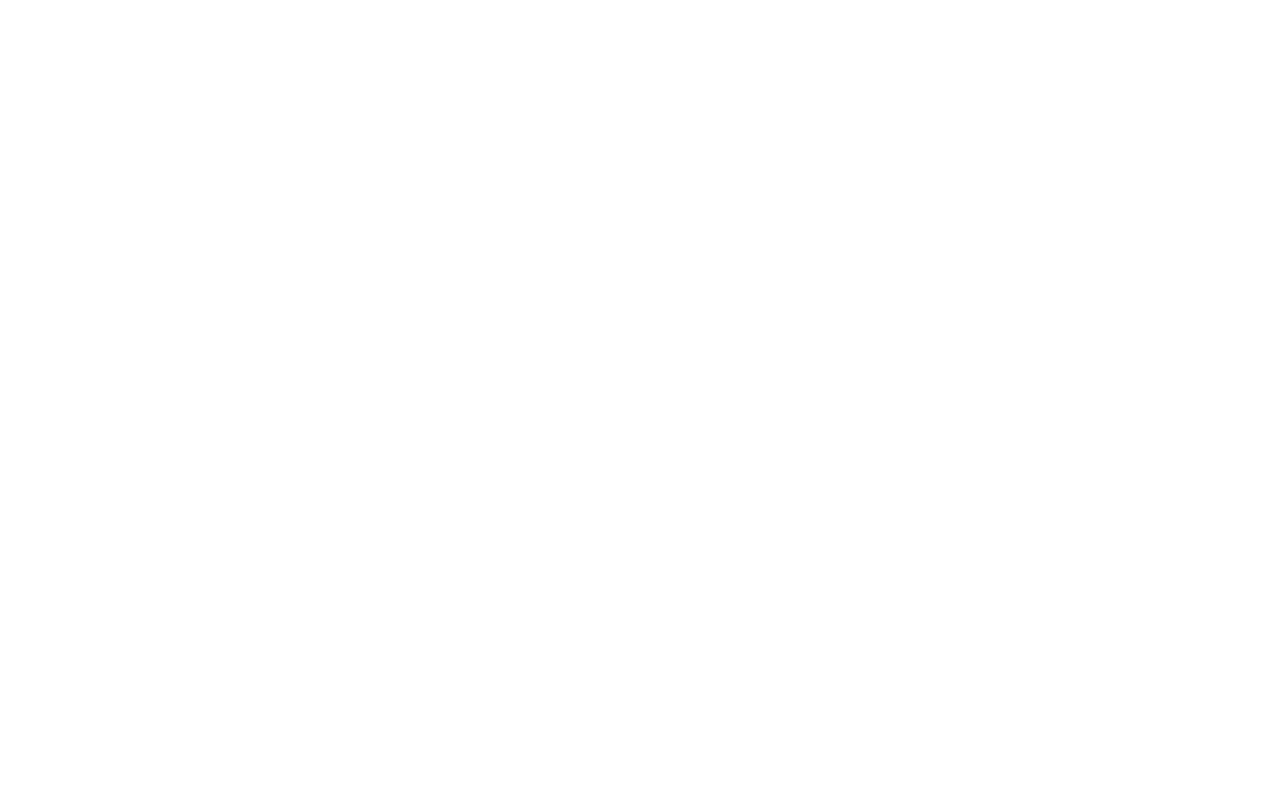
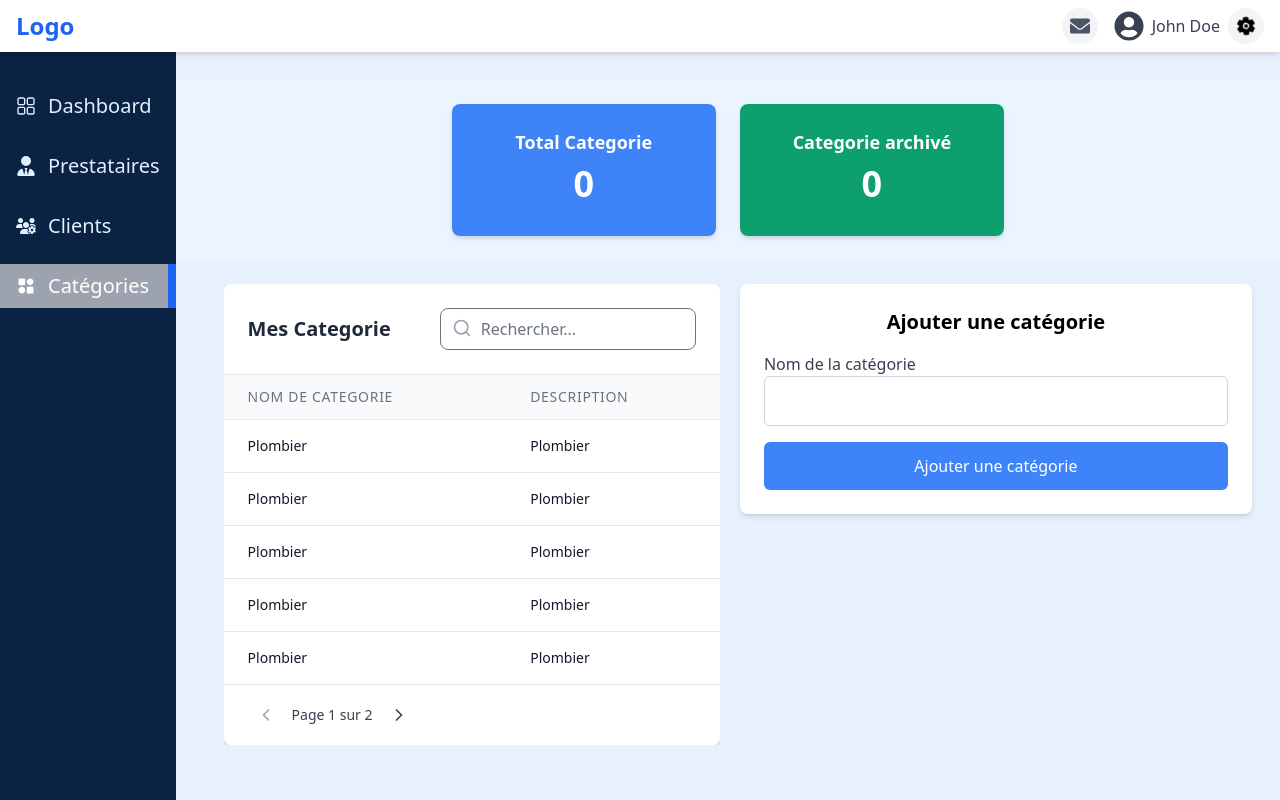
Before and after one commit to fallouwade/frontendTache21, a React (Vite) app: page /dashboardAdmin/categories in a window 1280 px wide. Before the commit this address had no page. Built offline with nearby package versions, Linux system fonts and the light colour scheme.

Commit message:
update slide

```diff
--- a/src/App.jsx
+++ b/src/App.jsx
@@ -1,54 +1,37 @@
-
 import { Route, Routes } from "react-router-dom";
-
 import Communautaire from './Pages/Communautaire.jsx';
 import Client from './Pages/Client.jsx';
-import Connection from './Authentification/PagesConnexion/Connection.jsx'
+import Connection from './Authentification/PagesConnexion/Connection.jsx';
 import Inscription from "./Authentification/InscriptionPrestataire/Inscription.jsx";
 import MotDePasseOublie from "./Authentification/PagesPassword/MotDePasseOublie.jsx";
 import Signup from "./Authentification/InscriptionClient/Signup.jsx";
-
 import Categorie from "./Pages/PageAdmin/categorie/Categorie.jsx";
 import InfoClients from "./Pages/PageAdmin/clients/InfoClients.jsx";
 import { IndexAdmin } from "./Pages/PageAdmin/dashboard/IndexAdmin.jsx";
 import Prestataire from "./Pages/PageAdmin/prestataires/Prestataire";
 import ProfilPrestataire from "./Pages/PageAdmin/prestataires/profilPrestataire/ProfilPrestataire";
 
-
-
-
 function App() {
   return (
+    <Routes>
+      {/* Public routes */}
+      <Route path="/" element={<Communautaire />} />
+      <Route path="/connexion" element={<Connection />} />
+      <Route path="/inscription" element={<Inscription />} />
+      <Route path="/motdepasseoublie" element={<MotDePasseOublie />} />
+      <Route path="/signup" element={<Signup />} />
+      <Route path="/Client" element={<Client />} />
+      <Route path="/infoClient" element={<InfoClients />} />
 
-    <Routes>
-
-      <Route path="/" element={<Communautaire />} />
-
-      <Route path="/connexion" element={<Connection />} />
-
-      {/* //Inscription Prestataire */}
-      <Route path="/inscription" element={<Inscription />} />
-
-      <Route path="/motdepasseoublie" element={<MotDePasseOublie />} />
-
-      {/* Inscription Client */}
-      <Route path="/signup" element={<Signup />} />
-
-
-      <Route path="/Client" element={<Client />} />
-
-      <Route path="/categorie" element={<Categorie />} />
-
-      <Route path="/infoClient" element={<InfoClients />} />
-      <Route path="/dashboardAdmin" element={<IndexAdmin />} />
-      <Route path="/prestataireAdmin" element={<Prestataire />} />
-      <Route path="/prestataireAdmin/profil" element={<ProfilPrestataire />} />
-      <Route path="/clientAdmin" element={<InfoClients />} />
+      {/* Admin Dashboard and nested routes */}
+      <Route path="/dashboardAdmin" element={<IndexAdmin />}>
+        <Route path="prestataire" element={<Prestataire />} />
+        <Route path="prestataire/profil" element={<ProfilPrestataire />} />
+        <Route path="clients" element={<InfoClients />} />
+        <Route path="categories" element={<Categorie />} />
+      </Route>
     </Routes>
-
-
-  )
-
+  );
 }
 
-export default App
+export default App;
--- a/src/Pages/PageAdmin/Aside/Sidebar.jsx
+++ b/src/Pages/PageAdmin/Aside/Sidebar.jsx
@@ -10,14 +10,14 @@ const Sidebar = ({ isOpen }) => {
 
   const menuItems = [
     { id: 'dashboard', icon: <RxDashboard />, label: 'Dashboard', route: '/dashboardAdmin', basePath: '/dashboardAdmin' },
-    { id: 'prestataires', icon: <FaUserTie />, label: 'Prestataires', route: '/prestataireAdmin', basePath: '/prestataireAdmin' },
-    { id: 'clients', icon: <FaUsersGear />, label: 'Clients', route: '/clients', basePath: '/clients' },
-    { id: 'categories', icon: <BiSolidCategoryAlt />, label: 'Catégories', route: '/categories', basePath: '/categories' }
+    { id: 'prestataires', icon: <FaUserTie />, label: 'Prestataires', route: '/dashboardAdmin/prestataire', basePath: '/dashboardAdmin/prestataire' },
+    { id: 'clients', icon: <FaUsersGear />, label: 'Clients', route: '/dashboardAdmin/clients', basePath: '/dashboardAdmin/clients' },
+    { id: 'categories', icon: <BiSolidCategoryAlt />, label: 'Catégories', route: '/dashboardAdmin/categories', basePath: '/dashboardAdmin/categories' }
   ];
 
   useEffect(() => {
     const currentPath = location.pathname;
-    console.log(activeLink);
+    // console.log(activeLink);
     // Fonction pour vérifier si le chemin actuel correspond à une route de base
     const matchingItem = menuItems.find(item => {
       if (item.basePath === '/dashboardAdmin') {
@@ -50,11 +50,11 @@ const Sidebar = ({ isOpen }) => {
 
   return (
     <aside
-      className={`fixed lg:relative top-16 left-0 bg-[#0A2342] z-50 min-h-10/12 transform
-        ${isOpen ? 'translate-x-0 w-72' : '-translate-x-full'} lg:translate-x-0
+      className={`fixed lg:w-full lg:relative lg:top-16 left-0 bg-[#0A2342] z-50 min-h-screen lg:min-h-10/12 transform
+        ${isOpen ? 'translate-x-0 w-65' : '-translate-x-full'} lg:translate-x-0
         transition-transform duration-300`}
     >
-      <div className="flex flex-col pt-5 w-full">
+      <div className="flex flex-col pt-20 lg:pt-5 w-full">
         {menuItems.map((item) => (
           <div key={item.id} className="w-full mb-4">
             <Link
--- a/src/Pages/PageAdmin/categorie/Categorie.jsx
+++ b/src/Pages/PageAdmin/categorie/Categorie.jsx
@@ -19,7 +19,7 @@ const Categorie = () => {
   ];
 
   return (
-    <LayoutAdmine>
+    <>
       <div className="flex flex-wrap justify-center gap-6 p-6 bg-blue-50">
         {cards.map((card, index) => (
           <div
@@ -41,7 +41,7 @@ const Categorie = () => {
           <CategorieAjout />
         </div>
       </div>
-    </LayoutAdmine>
+    </>
   );
 };
 
--- a/src/Pages/PageAdmin/clients/InfoClients.jsx
+++ b/src/Pages/PageAdmin/clients/InfoClients.jsx
@@ -1,4 +1,3 @@
-import LayoutAdmine from "../layout/LayoutAdmine";
 import Table from "../tableReutilisable/Table";
 import CardsClient from "./Components/CardsClient";
 import ChartClient from "./Components/ChartClient";
@@ -68,7 +67,6 @@ export default function InfoClients() {
   ];
 
   return (
-    <LayoutAdmine>
       <div className="sm:px-5 mb-10 relative">
         <div className="grid md:grid-cols-2 gap-6 p-4">
           <div className="bg-white bg-opacity-10 rounded-lg relative">
@@ -80,6 +78,5 @@ export default function InfoClients() {
           <Table columns={columns} data={data} title="Liste de clients" />
         </div>
       </div>
-    </LayoutAdmine>
   )
 }
--- /dev/null
+++ b/src/Pages/PageAdmin/dashboard/Components/DashboardContent.jsx
@@ -0,0 +1,59 @@
+import { MdOutlineHomeRepairService } from "react-icons/md";
+import { BiMessageDots } from "react-icons/bi";
+import UserChart from "./UserChart";
+import { LuUsers } from "react-icons/lu";
+import CardAdmin from "./CardAdmin";
+import ReservationChart from "./ReservationChart";
+
+export default function DashboardContent() {
+  return (
+        <div className="w-full p-4 sm:p-0">
+            {/* Blocs d'information totale */}
+            <div className="container mx-auto px-4">
+                <div className="grid grid-cols-1 sm:grid-cols-2 lg:grid-cols-4 gap-4">
+                    <CardAdmin
+                        titre="Utilisateurs totaux"
+                        titrePourcent="utilisateurs actifs"
+                        pourcent="0"
+                        icone={<LuUsers className="w-6 h-6 sm:w-7 sm:h-7 lg:w-8 lg:h-8 text-blue-600"/>}
+                        color="border-l-4 border-blue-500 rounded-lg"
+                    />
+                    <CardAdmin
+                        titre="Services totaux"
+                        titrePourcent="Services actifs"
+                        pourcent="0"
+                        icone={<MdOutlineHomeRepairService
+                        className="w-6 h-6 sm:w-7 sm:h-7 lg:w-8 lg:h-8 text-blue-600"/>}
+                        color="border-l-4 border-green-400 rounded-lg h-full"
+                    />
+                    <CardAdmin
+                        titre="Utilisateurs bloqué"
+                        titrePourcent="Des utilisateurs"
+                        pourcent="0"
+                        icone={<LuUsers className="w-6 h-6 sm:w-7 sm:h-7 lg:w-8 lg:h-8 text-red-600" />}
+                        color="border-l-4 border-red-500 rounded-lg"
+                    />
+                    <CardAdmin
+                        titre="Nouveaux avis"
+                        titrePourcent="Avis rejeter"
+                        pourcent="0"
+                        icone={<BiMessageDots className="w-6 h-6 sm:w-7 sm:h-7 lg:w-8 lg:h-8 text-blue-600" />}
+                        color="border-l-4 border-green-500 rounded-lg"
+                    />
+                </div>
+            </div>
+            <div className="flex flex-col md:flex-row mt-3">
+                <div className="w-full md:w-6/12">
+                    <UserChart />
+                </div>
+                <div className="w-full md:w-6/12">
+                    <div className="w-full max-w-4xl mx-auto p-2">
+                        <div className="rounded-lg shadow-lg">
+                            <ReservationChart />
+                        </div>
+                    </div>
+                </div>
+            </div>
+        </div>
+  )
+}
--- a/src/Pages/PageAdmin/dashboard/IndexAdmin.jsx
+++ b/src/Pages/PageAdmin/dashboard/IndexAdmin.jsx
@@ -1,17 +1,14 @@
+import { Outlet, useLocation } from "react-router-dom";
 import LayoutAdmine from "../layout/LayoutAdmine";
-import Card from "./Components/CardAdmin"
-import { LuUsers } from "react-icons/lu";
-import { MdOutlineHomeRepairService } from "react-icons/md";
-import { BiMessageDots } from "react-icons/bi";
-import UserChart from "./Components/UserChart";
-import ReservationChart from "./Components/ReservationChart";
-// import ReservationChart from "./Charts/ReservationChart";
+import DashboardContent from "./Components/DashboardContent";
 
 export function IndexAdmin() {
+    const location = useLocation();
+
     return (
         <LayoutAdmine>
-            <div className="w-full p-4 sm:p-0">
-                {/* Blocs d'information totale */}
+            {/* <div className="w-full p-4 sm:p-0">
+                {/* Blocs d'information totale
                 <div className="container mx-auto px-4">
                     <div className="grid grid-cols-1 sm:grid-cols-2 lg:grid-cols-4 gap-4">
                         <Card
@@ -57,8 +54,13 @@ export function IndexAdmin() {
                         </div>
                     </div>
                 </div>
-            </div>
+            </div> */}
 
+            {location.pathname === "/dashboardAdmin" ? (
+                <DashboardContent />
+            ) : (
+                <Outlet />
+            )}
         </LayoutAdmine>
     )
 }
--- a/src/Pages/PageAdmin/prestataires/Prestataire.jsx
+++ b/src/Pages/PageAdmin/prestataires/Prestataire.jsx
@@ -125,7 +125,7 @@ export default function Prestataire() {
   ];
 
   return (
-    <LayoutAdmine>
+    // <LayoutAdmine>
       <div className="flex flex-col gap-4 items-center p-4">
         <div className="grid grid-cols-1 md:grid-cols-2 lg:grid-cols-4 gap-10 w-full p-4">
           <Link className="w-full">
@@ -178,13 +178,13 @@ export default function Prestataire() {
               columns={columns}
               data={data}
               title="Listes de prestataires"
-              routeProfil="/profil"
+              routeProfil="/dashboardAdmin/prestataire/profil"
               action={  <th className="px-3 py-2 sm:px-6 sm:py-3 text-left text-xs sm:text-sm font-medium text-gray-500 uppercase tracking-wider">
                   Actions
               </th>}
             />
         </div>
       </div>
-    </LayoutAdmine>
+    // </LayoutAdmine>
   )
 }
```
Also changed, not shown: src/Pages/PageAdmin/prestataires/profilPrestataire/ProfilPrestataire.jsx (+2 -6 lines).
